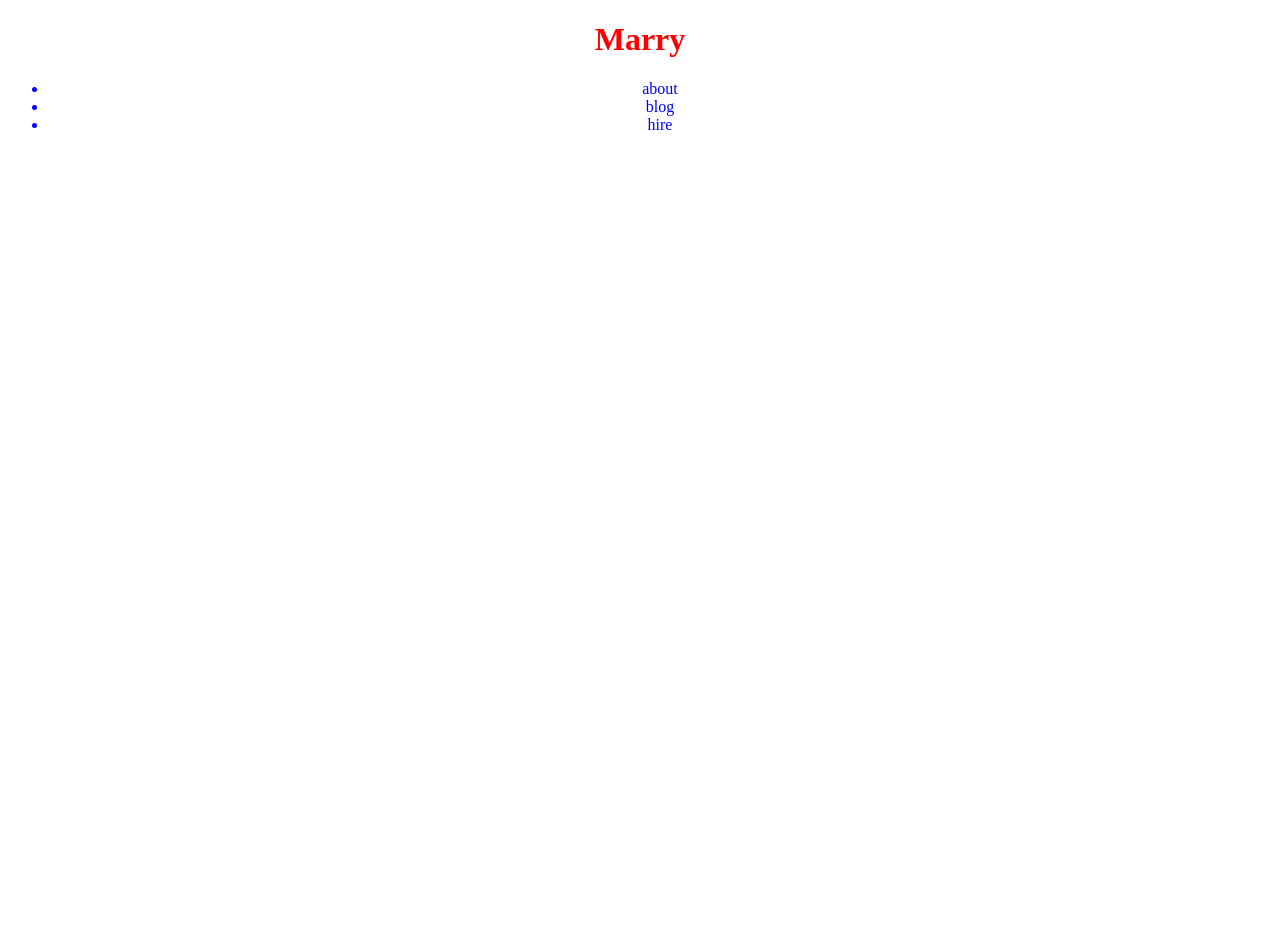
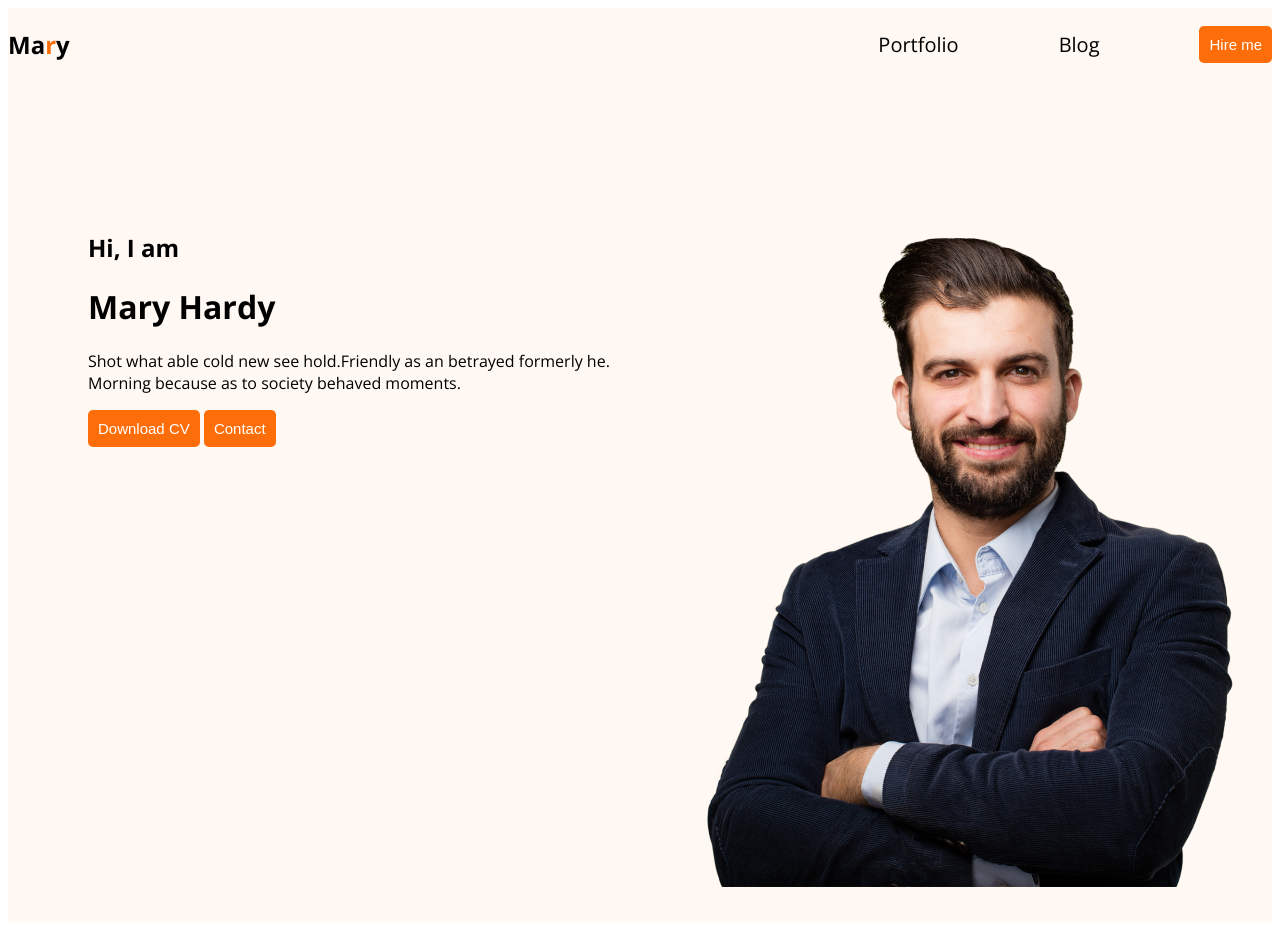
Before and after one commit to arifulraihan/Hardy-portfolio, a plain HTML site: page Devloper portfolio test/index.html in a window 1280 px wide. Before the commit the page ends 800 px from the top, so only its background shows below. Drawn offline with nearby package versions, Linux system fonts and the light colour scheme.

Commit message:
Add files via upload

```diff
--- a/Devloper portfolio test/index.html
+++ b/Devloper portfolio test/index.html
@@ -1,21 +1,63 @@
 <!DOCTYPE html>
 <html lang="en">
+
 <head>
     <meta charset="UTF-8">
     <meta name="viewport" content="width=device-width, initial-scale=1.0">
-    <title>Devloper portfolio test</title>
+    <title>Devloper Portfolio test</title>
+    <link rel="preconnect" href="https://fonts.googleapis.com">
+    <link rel="preconnect" href="https://fonts.gstatic.com" crossorigin>
+    <link
+        href="https://fonts.googleapis.com/css2?family=Open+Sans:ital,wdth,wght@0,75..100,300..800;1,75..100,300..800&display=swap"
+        rel="stylesheet">
+
     <link rel="stylesheet" href="style/Style.Css">
+
+
+
 </head>
+
 <body>
-<header>
-    <h1>Marry</h1>
-    <nav>
-        <ul>
-            <li>about<a href="about"></a></li>
-            <li>blog<a href="blog"></a></li>
-            <li>hire<a href="hire"></a></li>
-        </ul>
-    </nav>
-</header>
+    <!-- header part is start   -->
+    <header class="header">
+        <nav>
+            <h2>Ma<span class="Primary-color">r</span>y</h2>
+            <ul>
+                <li><a href="">Portfolio</a></li>
+                <li><a href="">Blog</a></li>
+                <button class="btn-primary">Hire me</button>
+            </ul>
+        </nav>
+        <div class="banner">
+            <div>
+                <h2 banner-greting>Hi, I am</h2>
+                <h1 banner title>Mary Hardy</h1>
+                <p>Shot what able cold new see hold.Friendly as an betrayed formerly he. Morning because as to society
+                    behaved moments.</p>
+                    <button class="btn-primary">Download CV</button>
+                    <button class="btn-primary">Contact</button>
+
+            </div>
+            <!-- <div class="banner-pic">
+                <img class="profile-pic" src="images/hardy.png" alt="">
+            </div> -->
+<div class="profile-pic">
+    <img src="images/hardy.png" alt="">
+</div>
+        </div>
+
+    </header>
+    <!-- Header part is end -->
+    <!-- Main part is start -->
+    <main>
+
+    </main>
+    <!-- footer part is start -->
+    <footer>
+
+    </footer>
+    <!-- footer part is end -->
+
 </body>
+
 </html>
--- a/Devloper portfolio test/style/Style.Css
+++ b/Devloper portfolio test/style/Style.Css
@@ -1,9 +1,53 @@
-h1{
-    color: red;
+body{
+    font-family: "Open Sans", sans-serif;
 }
-header{
-    color: blue;
-    text-align: center;
-    margin-top: 10px;
-    text-overflow: clip;
+
+.Primary-color{
+    color: #FD6E0A;
 }
+.btn-primary{
+    border-radius: 5px;
+    background: #FD6E0A;
+    border: 0;
+    color: white;
+    font-size: 15px;
+    font-weight: 500;
+    padding: 10px;
+}
+nav{
+    display: flex;
+    justify-content: space-between;
+    margin-bottom: 100px ;
+
+}
+nav>ul{
+    display: flex;
+    align-items: center;
+    margin-left: 100px;
+}
+ul>li>a{
+ margin-right: 100px;
+ text-decoration: none;
+ text-align: center;
+ color: black;
+ font-size: 20px;
+ font-weight: 800px;
+}
+nav li{
+    list-style: none ;
+
+}
+/* header part  */
+.header{
+    background: #FFF8F3 ;
+}
+/* .nav-title{
+    color: black;
+} */
+.banner{
+    padding: 30px 30px 30px 80px;
+    display: flex;
+}
+.profile-pic{
+    width: 800px;
+}
```
